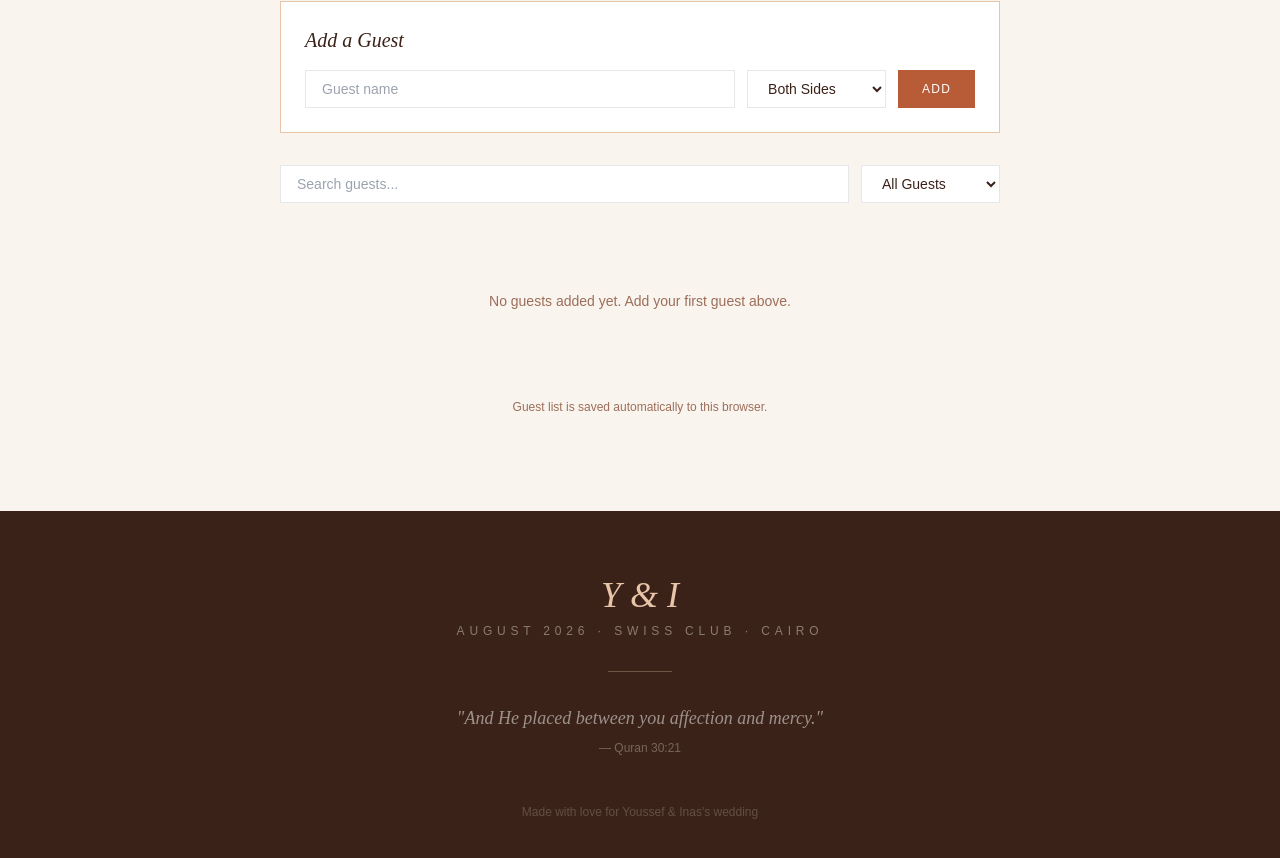
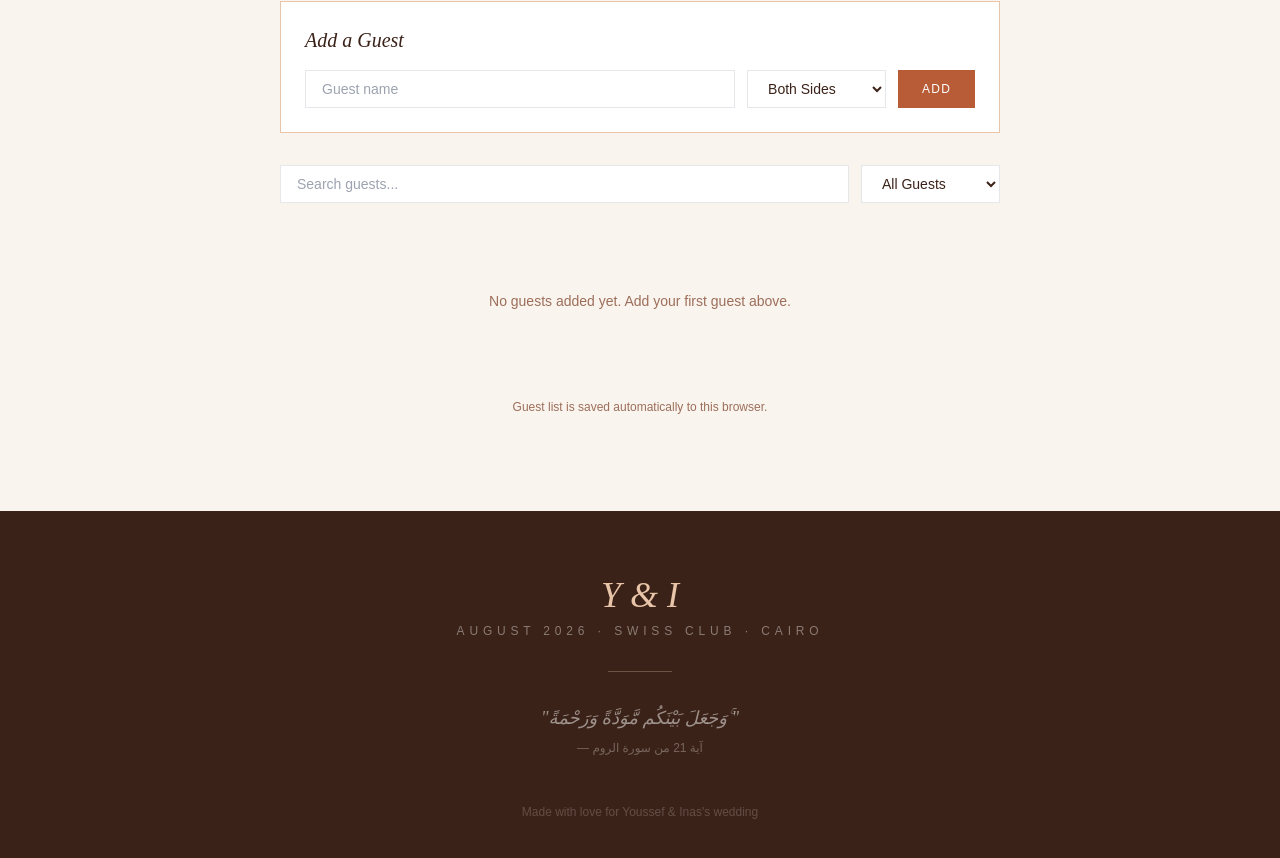
Before and after one commit to yuze98/swiss-club-wedding, a React (Create React App) app: page / in a window 1280 px wide. Shown: the part 4252-5110 px from the top of the page. Built offline with nearby package versions, Linux system fonts and the light colour scheme.

Commit message:
Update Footer.jsx

```diff
--- a/src/components/Footer.jsx
+++ b/src/components/Footer.jsx
@@ -10,9 +10,9 @@ export default function Footer() {
         <div className="w-16 h-px bg-[var(--gold-light)] opacity-30 mx-auto mb-8" />
 
         <p className="font-display text-lg italic text-white/50">
-          "And He placed between you affection and mercy."
+          "وَجَعَلَ بَيْنَكُم مَّوَدَّةً وَرَحْمَةً ۚ"
         </p>
-        <p className="font-body text-xs text-white/30 mt-2">— Quran 30:21</p>
+        <p className="font-body text-xs text-white/30 mt-2">— آية 21 من سورة الروم</p>
 
         <p className="font-body text-xs text-white/20 mt-12">
           Made with love for Youssef & Inas's wedding
```
